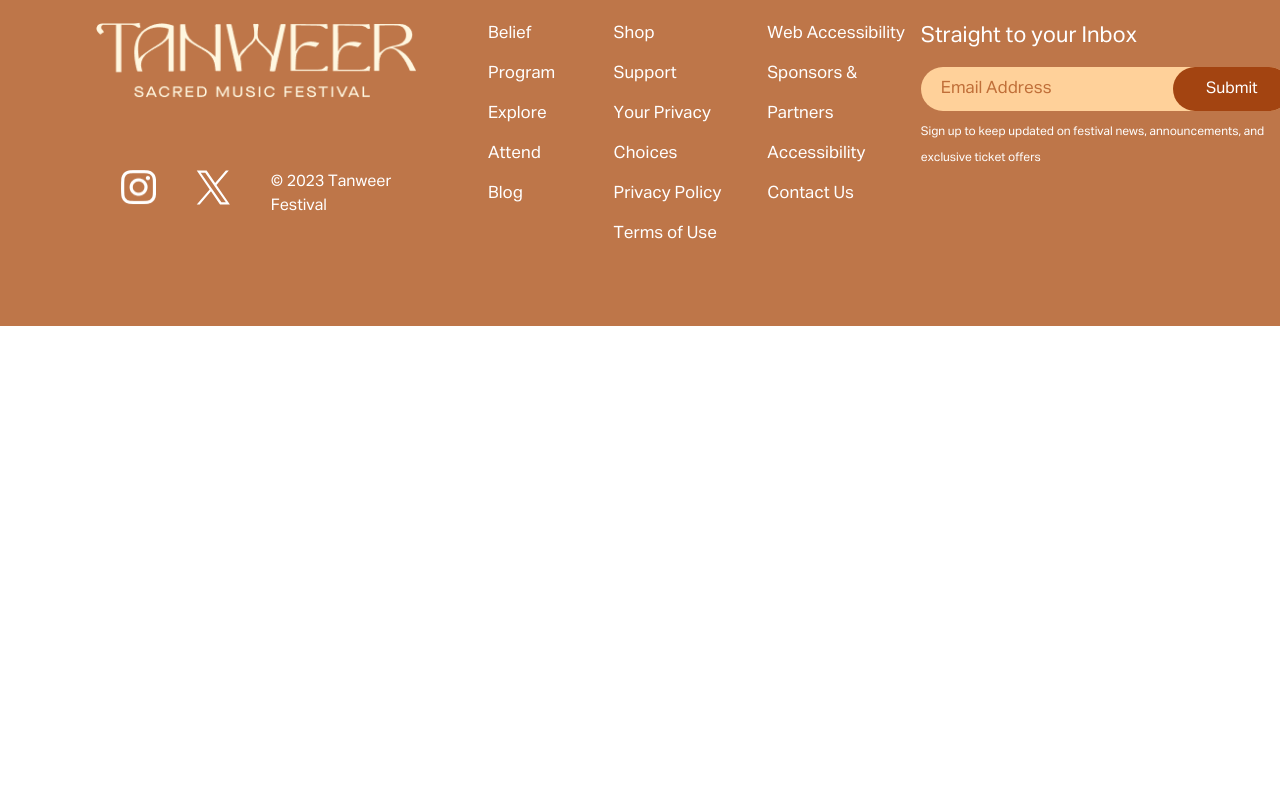
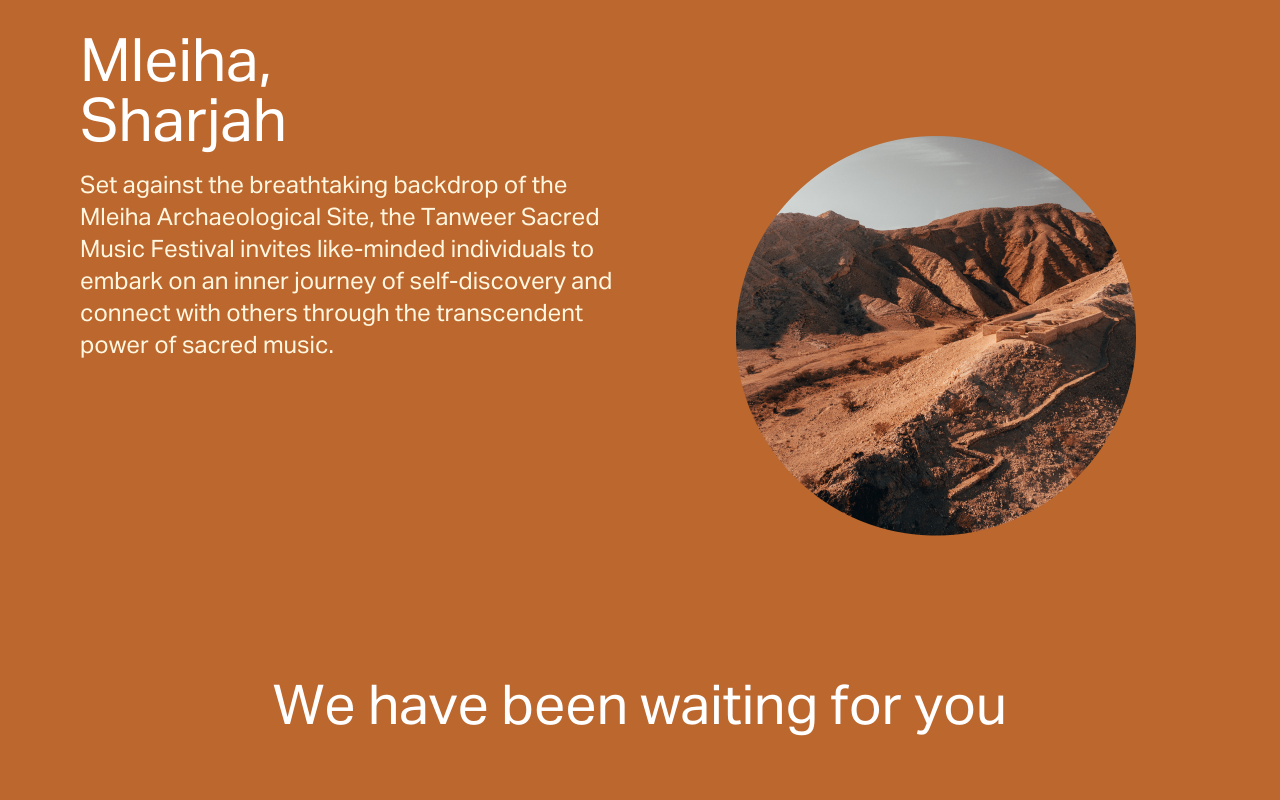
Before and after one commit to JoySarkarBD/tanweer, a React (Vite) app: page / in a window 1280 px wide. Shown: the part 1660-2460 px from the top of the page. Before the commit the page ends 1986 px from the top, so only its background shows below. Built offline with nearby package versions, Linux system fonts and the light colour scheme.

Commit message:
feat: features section added

```diff
--- /dev/null
+++ b/src/components/Features/Features.jsx
@@ -0,0 +1,32 @@
+import featuresImg from "./../../assets/featuresImg.png";
+export default function Features() {
+  return (
+    <div className="bg-[#BC672D] md:py-24 md:min-h-[700px] md:flex md:items-center md:justify-center flex-col">
+      <div className="flex gap-y-8 md:gap-x-8 items-center justify-center container flex-col-reverse md:flex-row">
+        <div className="w-[324px] pb-10 md:pb-0 text-white md:w-1/2">
+          <h2 className="text-[40px] leading-[50px] mb-4 md:text-[60px] md:leading-[60px]">
+            Mleiha, <br /> Sharjah
+          </h2>
+          <span className="text-[18px] leading-[16px] font-normal md:text-[24px] md:leading-[32px] text-[#FFF7E0]">
+            Set against the breathtaking backdrop of the Mleiha Archaeological
+            Site, the Tanweer Sacred Music Festival invites like-minded
+            individuals to embark on an inner journey of self-discovery and
+            connect with others through the transcendent power of sacred music.
+          </span>
+        </div>
+        <div className="md:w-[400px] md:h-[400px] mx-auto pt-3 w-[268px] h-[268px] xsm:ml-20 sm:ml-40 md:relative">
+          <img
+            src={featuresImg}
+            className="w-full h-full object-contain md:absolute md:top-[138px]"
+            alt="featuresImg"
+          />
+        </div>
+      </div>
+
+      <div className="text-center md:mt-[250px] text-white py-5 space-y-16">
+        <h2 className="text-[30px] leading-normal font-normal md:text-[55px]">We have been waiting for you</h2>
+        <button className="max-w-[159px] text-[14px] font-normal cursor-pointer w-full h-[43px] bg-[#F99D73] rounded-[30px] md:max-w-[250px] md:text-[22px] md:h-[78px] md:rounded-[50px]">Get Passes</button>
+      </div>
+    </div>
+  );
+}
--- a/src/components/Shared/Footer/Footer.jsx
+++ b/src/components/Shared/Footer/Footer.jsx
@@ -4,7 +4,7 @@
   return (
     <>
       <footer className="text-white cursor-pointer body-font bg-[#BE7649]">
-        <div className="md:footer_container  lg:px-24 py-24 mx-auto flex md:items-center lg:items-start md:flex-col md:flex-nowrap flex-wrap flex-col md:px-5 lg:flex-row">
+        <div className="md:footer_container lg:px-24 py-24 mx-auto flex md:items-center lg:items-start md:flex-col md:flex-nowrap flex-wrap flex-col md:px-5 lg:flex-row">
           {/* First Column */}
           <div className="w-80 flex-shrink-0 md:mx-0 mx-auto text-center md:text-left lg:mt-6">
             <div className="max-w-[325.413px] min-h-[76.232px]">
@@ -39,7 +39,7 @@
             </div>
           </div>
 
-          <div className="grid grid-cols-1 justify-between md:pl-0 -mb-10 md:mt-5 mt-10 md:text-left text-center md:grid-cols-2 lg:grid-cols-5 lg:mt-0 lg:max-w-5xl lg:mx-auto ">
+          <div className="grid grid-cols-1 justify-between md:pl-0 -mb-10 md:mt-5 mt-10 md:text-left text-center md:grid-cols-2 xxl:grid-cols-3 lg:grid-cols-5 lg:mt-0 lg:max-w-5xl lg:mx-auto ">
             <div className="lg:w-[151px] md:w-1/2 w-full lg:ml-7">
               <nav className="list-none border-b-2 border-t-2 border-[#E0AA51] text-start md:border-0">
                 <ul className="ml-[44px] my-4">
--- a/src/pages/Home/Home.jsx
+++ b/src/pages/Home/Home.jsx
@@ -1,11 +1,13 @@
 import Banner from "../../components/Banner/Banner";
+import Features from "../../components/Features/Features";
 import Newsletter from "../../components/Newsletter/Newsletter";
 
 export default function Home() {
   return (
     <>
       <Banner />
-      <Newsletter/>
+      <Newsletter />
+      <Features />
     </>
   );
 }
--- a/tailwind.config.js
+++ b/tailwind.config.js
@@ -6,6 +6,7 @@
       screens: {
         xsm: { min: "0px", max: "480px" },
         sm: { min: "481px", max: "640px" },
+        xxl: { min: "1024px", max: "1318px" },
       },
     },
   },
```
Also changed, not shown: src/assets/featuresBg.png (added), src/assets/featuresImg.png (added).
